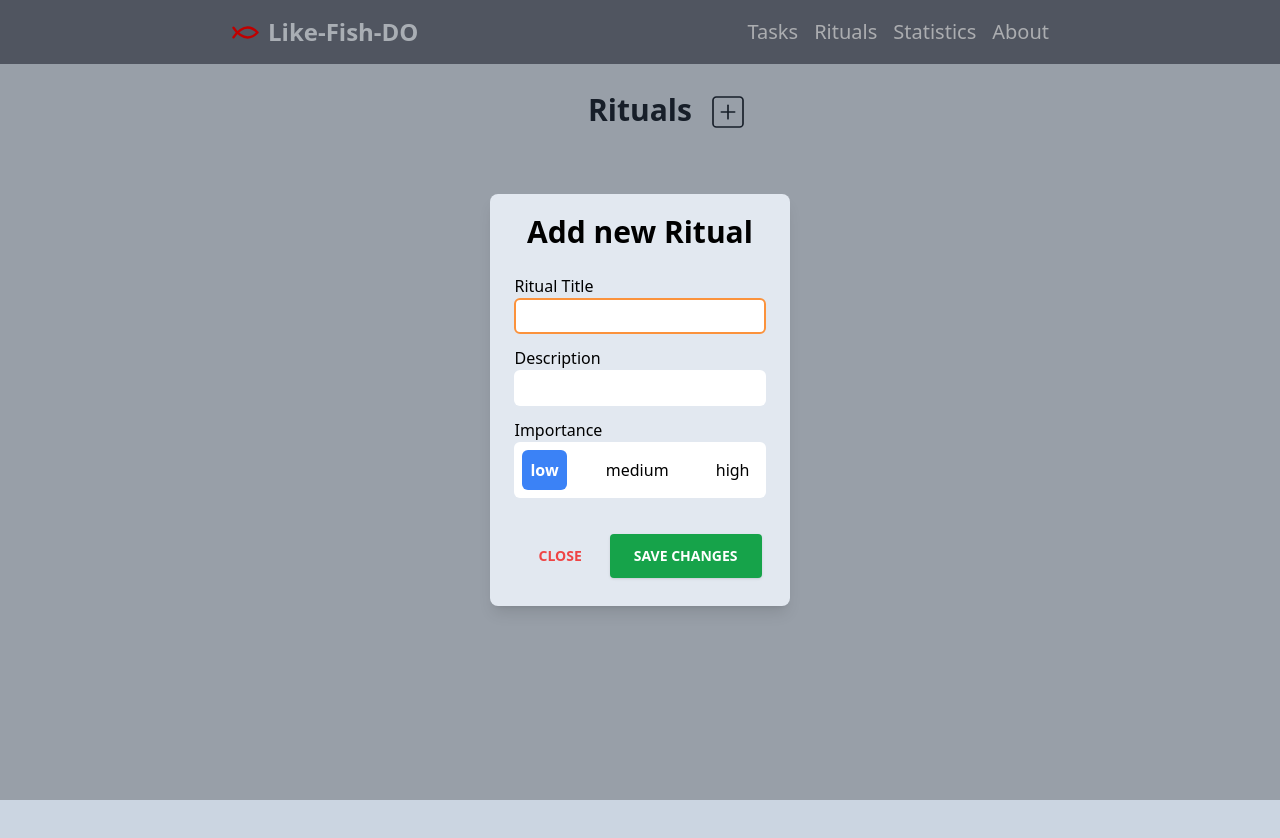
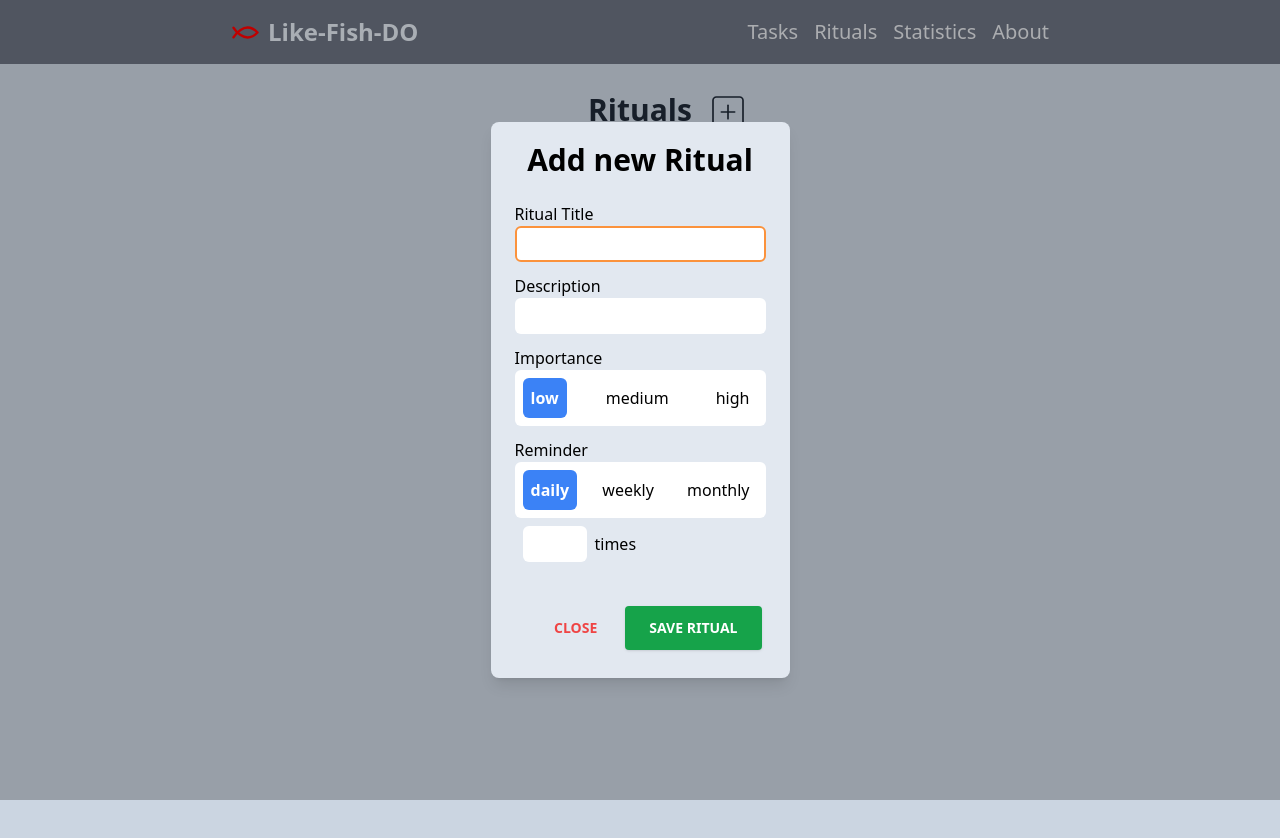
Before and after one commit to MikeXXd/to-fish-do, a React (Vite) app: page /rituals in a window 1280 px wide. Both pictures are taken after a click on the button "Add new task". Shown: the top 838 px of the page. Built offline with nearby package versions, Linux system fonts and the light colour scheme.

Commit message:
add feature frequency and modal footer transfere to component

```diff
--- /dev/null
+++ b/src/components/ModalFooter.tsx
@@ -0,0 +1,29 @@
+interface ModalFooterProps {
+  closeBtnName: string;
+  submitBtnName: string;
+  onCancel: () => void;
+}
+
+export default function ModalFooter({
+  closeBtnName,
+  submitBtnName,
+  onCancel
+}: ModalFooterProps) {
+  return (
+    <div className="flex items-center justify-end mt-6">
+      <button
+        className="text-red-500 background-transparent font-bold uppercase px-6 py-2 text-sm outline-none focus:outline-none mr-1 mb-1 ease-linear transition-all duration-150"
+        type="button"
+        onClick={onCancel}
+      >
+        {closeBtnName}
+      </button>
+      <button
+        className="bg-green-600 text-white hover:bg-green-500  hover:text-black font-bold uppercase text-sm px-6 py-3 rounded shadow hover:shadow-lg outline-none focus:outline-none mr-1 mb-1 ease-linear transition-all duration-150"
+        type="submit"
+      >
+        {submitBtnName}
+      </button>
+    </div>
+  );
+}
--- a/src/components/Rituals/components/Riruals.tsx
+++ b/src/components/Rituals/components/Riruals.tsx
@@ -3,10 +3,16 @@ import { useState } from "react";
 import { FieldValues, useForm } from "react-hook-form";
 import Modal from "../../Modal";
 import TitlePlusBtn from "../../TitlePlusBtn";
-import { IMPORTANCE, RitualFormData, ritualSchema } from "../constants";
+import {
+  RITUAL_IMPORTANCE,
+  RITUAL_REMINDER,
+  RitualFormData,
+  ritualSchema
+} from "../constants";
 import { Ritual } from "../contexts/Ritual";
 import useRituals from "../hooks/useRituals";
 import RitualsList from "./RitualsList";
+import ModalFooter from "../../ModalFooter";
 
 export function Rituals() {
   const { addRitual } = useRituals();
@@ -24,6 +30,8 @@ export function Rituals() {
       title: data.title,
       description: data.description,
       importance: data.importance,
+      reminder: data.reminder,
+      frequency: data.frequency,
       timeStamp: new Date()
     };
     addRitual(newRitual);
@@ -53,6 +61,7 @@ export function Rituals() {
         }}
       >
         <form onSubmit={handleSubmit(onSubmit)} className="flex flex-col gap-3">
+          {/* --Title------------------------------------------ */}
           <div className="flex flex-col">
             <label htmlFor="title">Ritual Title</label>
             <input
@@ -67,6 +76,7 @@ export function Rituals() {
             )}
           </div>
 
+          {/* --Description------------------------------------------ */}
           <div className="flex flex-col">
             <label htmlFor="description">Description</label>
             <input
@@ -87,18 +97,18 @@ export function Rituals() {
               id="importance"
               className="flex justify-between w-full grid-cols-4 gap-2 rounded-md bg-white p-2"
             >
-              {IMPORTANCE.map((value, index) => (
-                <div>
+              {RITUAL_IMPORTANCE.map((value, index) => (
+                <div key={index}>
                   <input
                     {...register("importance")}
                     type="radio"
-                    id={index.toString()}
+                    id={`importance-${index}`}
                     value={value}
                     className="peer hidden"
                     defaultChecked={index === 0}
                   />
                   <label
-                    htmlFor={index.toString()}
+                    htmlFor={`importance-${index}`}
                     className="block cursor-pointer select-none rounded-md p-2 text-center peer-checked:bg-blue-500 peer-checked:font-bold peer-checked:text-white"
                   >
                     {value}
@@ -108,22 +118,54 @@ export function Rituals() {
             </div>
           </div>
 
-          {/*footer*/}
-          <div className="flex items-center justify-end mt-6">
-            <button
-              className="text-red-500 background-transparent font-bold uppercase px-6 py-2 text-sm outline-none focus:outline-none mr-1 mb-1 ease-linear transition-all duration-150"
-              type="button"
-              onClick={onClose}
+          {/* --reminder------------------------------------------  */}
+          <div className="flex flex-col">
+            <label htmlFor="reminder">Reminder</label>
+            <div
+              id="reminder"
+              className="flex justify-between w-full grid-cols-4 gap-2 rounded-md bg-white p-2"
             >
-              Close
-            </button>
-            <button
-              className="bg-green-600 text-white hover:bg-green-500  hover:text-black font-bold uppercase text-sm px-6 py-3 rounded shadow hover:shadow-lg outline-none focus:outline-none mr-1 mb-1 ease-linear transition-all duration-150"
-              type="submit"
-            >
-              Save Changes
-            </button>
+              {RITUAL_REMINDER.map((value, index) => (
+                <div key={index}>
+                  <input
+                    {...register("reminder")}
+                    type="radio"
+                    id={`reminder-${index}`}
+                    value={value}
+                    className="peer hidden"
+                    defaultChecked={index === 0}
+                  />
+                  <label
+                    htmlFor={`reminder-${index}`}
+                    className="block cursor-pointer select-none rounded-md p-2 text-center peer-checked:bg-blue-500 peer-checked:font-bold peer-checked:text-white"
+                  >
+                    {value}
+                  </label>
+                </div>
+              ))}
+            </div>
+            {/*--frequency------------------------------------------*/}
+            <div className="flex flex-col ">
+              <div className="flex justify-start items-center">
+                <input
+                  type="number"
+                  {...register("frequency")}
+                  id="frequency"
+                  className="border-2 border-solid border-transparent outline-none focus:border-orange-400 px-2 m-2 py-1 rounded-md w-16"
+                />
+                <label htmlFor="frequency"> times</label>
+              </div>
+              {errors.frequency && (
+                <p className="text-red-500">{errors.frequency.message}</p>
+              )}
+            </div>
           </div>
+          {/*--footer--buttons--------------------------------------------*/}
+          <ModalFooter
+            closeBtnName="Close"
+            onCancel={onClose}
+            submitBtnName="Save Ritual"
+          />
         </form>
       </Modal>
     </>
--- a/src/components/Rituals/components/RitualsList.tsx
+++ b/src/components/Rituals/components/RitualsList.tsx
@@ -5,7 +5,7 @@ export default function RitualsList() {
   const { rituals } = useRituals();
 
   return (
-    <ul className="flex flex-col gap-2 mt-8 sm:max-w-fit w-full ">
+    <ul className="flex flex-col gap-3 mt-8 sm:max-w-fit w-full ">
       {rituals.map((ritual) => (
         <RitualsListItem key={ritual.id} ritual={ritual} />
       ))}
--- a/src/components/Rituals/components/RitualsListItem.tsx
+++ b/src/components/Rituals/components/RitualsListItem.tsx
@@ -9,12 +9,18 @@ import {
 } from "lucide-react";
 import { useEffect, useRef, useState } from "react";
 import { FieldValues, useForm } from "react-hook-form";
+import { useActionOnOutsideClick } from "../../../hooks/useActionOnOutsideClick";
 import { cc } from "../../../util/cc";
 import Modal from "../../Modal";
-import { IMPORTANCE, RitualFormData, ritualSchema } from "../constants";
+import {
+  RITUAL_IMPORTANCE,
+  RITUAL_REMINDER,
+  RitualFormData,
+  ritualSchema
+} from "../constants";
 import { Ritual } from "../contexts/Ritual";
 import useRituals from "../hooks/useRituals";
-import { useActionOnOutsideClick } from "../../../hooks/useActionOnOutsideClick";
+import ModalFooter from "../../ModalFooter";
 
 const ICON_SIZE = 27;
 
@@ -42,6 +48,8 @@ export default function RitualsListItem({ ritual }: { ritual: Ritual }) {
       title: data.title,
       description: data.description,
       importance: data.importance,
+      reminder: data.reminder,
+      frequency: data.frequency,
       timeStamp: ritual.timeStamp // not changing timeStamp
     };
     editRitual(editedRitual);
@@ -66,29 +74,6 @@ export default function RitualsListItem({ ritual }: { ritual: Ritual }) {
     setIsDescriptionFull(false);
     setShouldOpenMenu(true);
   }
-
-  // --closing menu on outside click------------------------------------------------
-  //   useEffect(() => {
-
-  //     const checkIfClickedOutside = (e: MouseEvent) => {
-  //       // If the menu is open and the clicked target is not within the menu, close it
-  //       if (
-  //         isRitualMenuOpen &&
-  //         e.target &&
-  //         !closeMenuRef.current?.contains(e.target as Node)
-  //       ) {
-  //         setIsRitualMenuOpen(false);
-  //       }
-  //     };
-
-  //     // Set up the listener for mousedown
-  //     document.addEventListener("mousedown", checkIfClickedOutside);
-
-  //     return () => {
-  //       // Clean up the listener on component unmount
-  //       document.removeEventListener("mousedown", checkIfClickedOutside);
-  //     };
-  //   }, [isRitualMenuOpen]);
 
   // --JSX--deleting-state---------------------------------------------------------
   if (isRitualDeleting) {
@@ -125,16 +110,26 @@ export default function RitualsListItem({ ritual }: { ritual: Ritual }) {
       <>
         <li
           className={cc(
-            "grid grid-cols-10 gap-2 mx-2 bg-slate-200 rounded-md hover:bg-slate-100 transition-all max-w-3xl",
+            "relative grid grid-cols-10 gap-2 mx-2 bg-slate-200 rounded-md hover:bg-slate-100 transition-all max-w-3xl",
             isRitualMenuOpen
               ? "border-2 border-orange-400"
               : "border-transparent border-2"
           )}
         >
+          <span className="absolute -top-2 -start-2 bg-red-300 rounded-md p-1 text-xs font-semibold">
+            100%
+            <span className="sr-only">unread messages</span>
+          </span>
           {/* --left-side---title-------------------------------- */}
-          <div className=" p-2 col-span-8 sm:col-span-4 md:col-span-3 mx-auto font-semibold text-2xl sm:text-lg">
+          <button
+            className=" p-2 col-span-8 sm:col-span-4 md:col-span-3 mx-auto font-semibold text-2xl sm:text-lg"
+            type="button"
+            onClick={() =>
+              !isRitualMenuOpen && setIsDescriptionFull(!isDescriptionFull)
+            }
+          >
             {ritual.title}
-          </div>{" "}
+          </button>{" "}
           {/* ----right-side---description and icons------------------------------ */}
           <div
             className={`col-span-2 sm:col-span-6 md:col-span-7 flex justify-end items-center sm:justify-between gap-3 `}
@@ -143,6 +138,7 @@ export default function RitualsListItem({ ritual }: { ritual: Ritual }) {
               onClick={() =>
                 !isRitualMenuOpen && setIsDescriptionFull(!isDescriptionFull)
               }
+              type="button"
               className={cc(
                 "hidden sm:block overflow-hidden px-1 text-ellipsis",
                 !isDescriptionFull && "truncate"
@@ -175,7 +171,7 @@ export default function RitualsListItem({ ritual }: { ritual: Ritual }) {
                 </button>
               </div>
             ) : (
-              //------ menu open ----------------------------------------------------------
+              //------ menu open --------------------------------------------
               <div
                 className="flex gap-3 z-10 bg-slate-300 rounded-md p-1 ps-3 me-1 border-2 border-orange-400"
                 ref={closeMenuRef}
@@ -238,6 +234,7 @@ export default function RitualsListItem({ ritual }: { ritual: Ritual }) {
             onSubmit={handleSubmit(onSubmit)}
             className="flex flex-col gap-3"
           >
+            {/* --Title------------------------------------------ */}
             <div className="flex flex-col">
               <label htmlFor="title">Ritual Title</label>
               <input
@@ -252,6 +249,7 @@ export default function RitualsListItem({ ritual }: { ritual: Ritual }) {
               )}
             </div>
 
+            {/* --Description------------------------------------------ */}
             <div className="flex flex-col">
               <label htmlFor="description">Description</label>
               <input
@@ -273,18 +271,18 @@ export default function RitualsListItem({ ritual }: { ritual: Ritual }) {
                 id="importance"
                 className="flex justify-between w-full grid-cols-4 gap-2 rounded-md bg-white p-2"
               >
-                {IMPORTANCE.map((value, index) => (
+                {RITUAL_IMPORTANCE.map((value, index) => (
                   <div>
                     <input
                       {...register("importance")}
                       type="radio"
-                      id={index.toString()}
+                      id={`importance-${index}`}
                       value={value}
                       className="peer hidden"
                       defaultChecked={ritual.importance === value}
                     />
                     <label
-                      htmlFor={index.toString()}
+                      htmlFor={`importance-${index}`}
                       className="block cursor-pointer select-none rounded-md p-2 text-center peer-checked:bg-blue-500 peer-checked:font-bold peer-checked:text-white"
                     >
                       {value}
@@ -293,52 +291,58 @@ export default function RitualsListItem({ ritual }: { ritual: Ritual }) {
                 ))}
               </div>
             </div>
+            {/* --Reminder------------------------------------------ */}
+            <div className="flex flex-col">
+              <label htmlFor="reminder">Reminder</label>
+              <div
+                id="reminder"
+                className="flex justify-between w-full grid-cols-4 gap-2 rounded-md bg-white p-2"
+              >
+                {RITUAL_REMINDER.map((value, index) => (
+                  <div>
+                    <input
+                      {...register("reminder")}
+                      type="radio"
+                      id={`reminder-${index}`}
+                      value={value}
+                      className="peer hidden"
+                      defaultChecked={ritual.reminder === value}
+                    />
+                    <label
+                      htmlFor={`reminder-${index}`}
+                      className="block cursor-pointer select-none rounded-md p-2 text-center peer-checked:bg-blue-500 peer-checked:font-bold peer-checked:text-white"
+                    >
+                      {value}
+                    </label>
+                  </div>
+                ))}
+              </div>
+              {/* -- frequency------------------------------------------  */}
+              <div className="flex flex-col ">
+                <div className="flex justify-start items-center">
+                  <input
+                    type="number"
+                    {...register("frequency")}
+                    id="frequency"
+                    defaultValue={ritual.frequency}
+                    className="border-2 border-solid border-transparent outline-none focus:border-orange-400 px-2 m-2 py-1 rounded-md w-16"
+                  />
+                  <label htmlFor="frequency"> times</label>
+                </div>
+                {errors.frequency && (
+                  <p className="text-red-500">{errors.frequency.message}</p>
+                )}
+              </div>
+            </div>
 
-            {/*footer*/}
-            <div className="flex items-center justify-end mt-6">
-              <button
-                className="text-red-500 background-transparent font-bold uppercase px-6 py-2 text-sm outline-none focus:outline-none mr-1 mb-1 ease-linear transition-all duration-150"
-                type="button"
-                onClick={onModalClose}
-              >
-                Close
-              </button>
-              <button
-                className="bg-green-600 text-white hover:bg-green-500  hover:text-black font-bold uppercase text-sm px-6 py-3 rounded shadow hover:shadow-lg outline-none focus:outline-none mr-1 mb-1 ease-linear transition-all duration-150"
-                type="submit"
-              >
-                Save Changes
-              </button>
-            </div>
+            {/*--footer--buttons------------------------------------------*/}
+            <ModalFooter
+              closeBtnName="Close"
+              onCancel={onModalClose}
+              submitBtnName="Save Changes"
+            />
           </form>
         </Modal>
       </>
     );
 }
-
-// --supporting functions-----------------------------------------------------------
-
-// export function actOnOutsideClick(
-//   ref: React.RefObject<HTMLElement>,
-//   condition: boolean,
-//   action: (value: React.SetStateAction<boolean>) => void
-// ) {
-//   const checkIfClickedOutside = (e: MouseEvent) => {
-//     // If the menu is open and the clicked target is not within the menu, close it
-//     if (
-//       condition &&
-//       e.target &&
-//       !(ref.current as HTMLElement)?.contains(e.target as Node)
-//     ) {
-//       action;
-//     }
-//   };
-
-//   // Set up the listener for mousedown
-//   document.addEventListener("mousedown", checkIfClickedOutside);
-
-//   return () => {
-//     // Clean up the listener on component unmount
-//     document.removeEventListener("mousedown", checkIfClickedOutside);
-//   };
-// }
--- a/src/components/Rituals/constants.ts
+++ b/src/components/Rituals/constants.ts
@@ -1,6 +1,7 @@
 import { z } from "zod";
 
-export const IMPORTANCE = ["low", "medium", "high"] as const;
+export const RITUAL_IMPORTANCE = ["low", "medium", "high"] as const;
+export const RITUAL_REMINDER = ["daily", "weekly", "monthly"] as const;
 
 export const ritualSchema = z.object({
   title: z
@@ -10,7 +11,13 @@ export const ritualSchema = z.object({
   description: z
     .string()
     .min(3, { message: "Description must have at least 3 characters" }),
-    importance: z.union([z.enum(IMPORTANCE), z.null()]).nullable()
+  importance: z.union([z.enum(RITUAL_IMPORTANCE), z.null()]).nullable(),
+  reminder: z.union([z.enum(RITUAL_REMINDER), z.null()]).nullable(),
+  frequency: z.coerce
+    .number()
+    .int()
+    .min(1, { message: "1 is the minimum" })
+    .max(100, { message: "100 is the maximum" })
 });
 
 export type RitualFormData = z.infer<typeof ritualSchema>;
```
Also changed, not shown: src/components/Rituals/components/Radio.tsx (added, +36 -0 lines), src/components/Rituals/contexts/Ritual.tsx (+7 -2 lines), 1 other file (tests, documents, lock files or other folders). Lines whose indentation alone changed are shown as unchanged.
